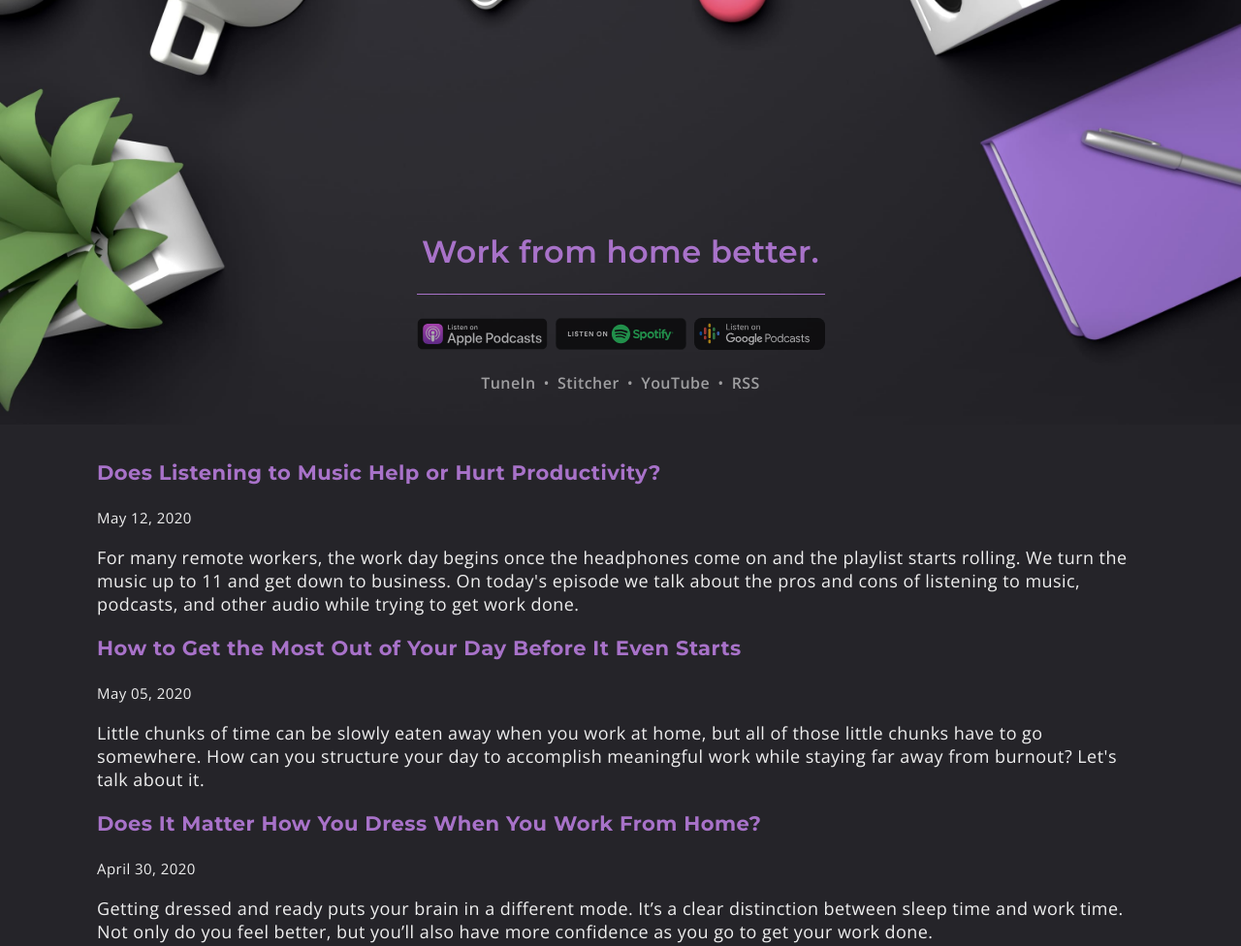
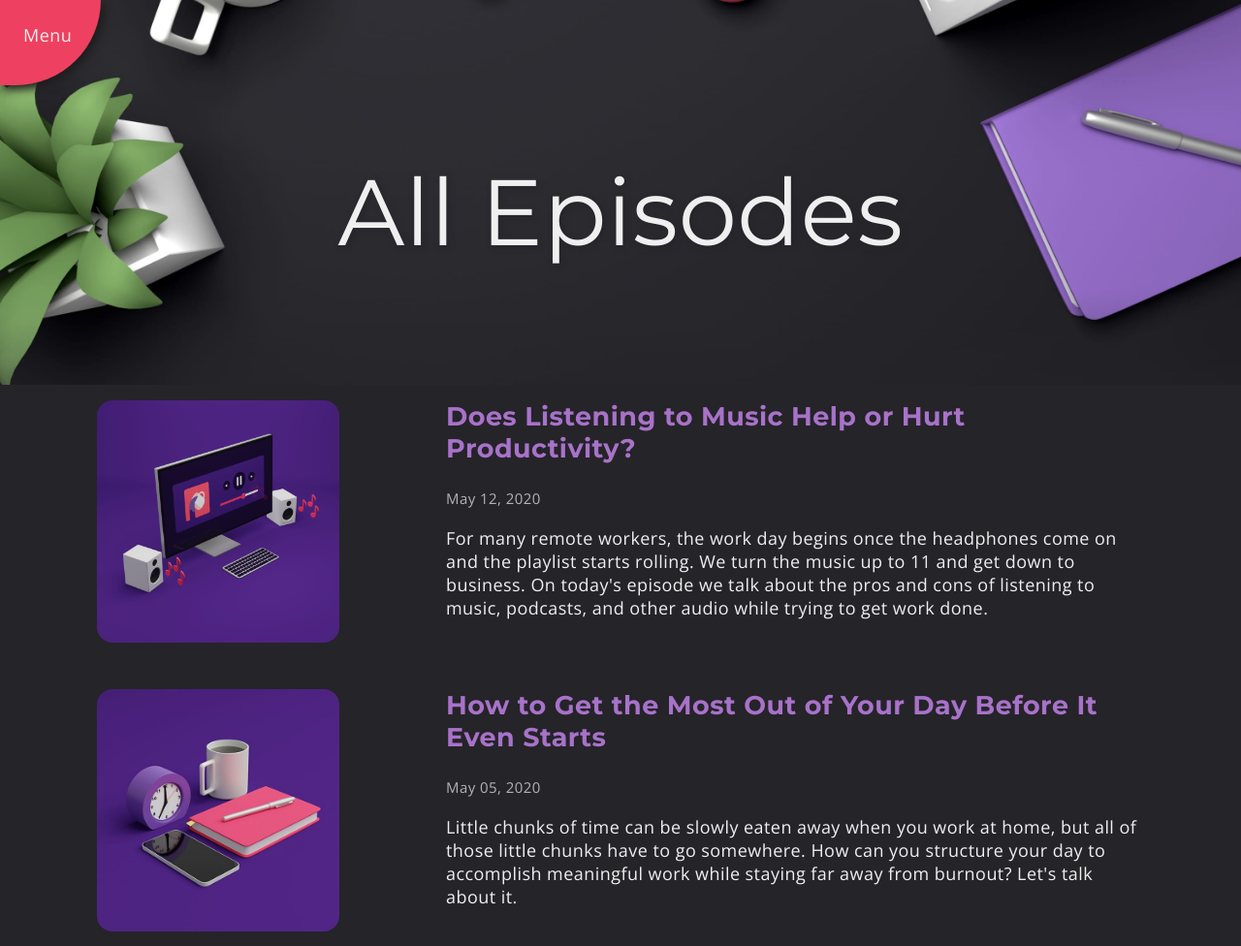
Before and after one commit to corydhmiller/commuteless-fm, a Gatsby site: page /episodes in a window 1280 px wide. Shown: the top 976 px of the page at 97% size. Built offline with nearby package versions, Linux system fonts and the light colour scheme; Gatsby itself is replaced by a stand-in of ours.

Commit message:
Get lots more design in there

```diff
--- a/src/components/Header.tsx
+++ b/src/components/Header.tsx
@@ -6,6 +6,12 @@ import GoogleImage from "../../content/images/badges/google.svg"
 import styled from "styled-components"
 import BackgroundImage from "gatsby-background-image"
 import SiteContext from "../../SiteContext"
+
+// Determine if the page is home or not
+
+const isHome = () => {
+  return location.pathname === "/"
+}
 
 const Platforms = [
   {
@@ -58,10 +64,7 @@ const HeaderWithBackground = styled(BackgroundImage)`
   display: grid;
   align-items: center;
   justify-content: center;
-  padding: 5rem 2rem 1rem;
-  @media screen and (min-width: 700px) {
-    padding-top: 30vh;
-  }
+
   &:after {
     background: linear-gradient(
       0,
@@ -83,102 +86,55 @@ const HeaderWithBackground = styled(BackgroundImage)`
   }
 `
 
-const HeaderContent = styled.div`
-  position: relative;
-  z-index: 20;
-  max-width: 1180px;
-  text-align: center;
+const MenuStyled = styled.div`
+  position: absolute;
+  top: 0;
+  left: 0;
+  background: var(--color-red);
+  z-index: 555;
+  padding: 1.5rem 3rem 3rem 1.5rem;
+  border-bottom-right-radius: 8rem;
+  box-shadow: 4px 4px 10px var(--color-black);
+  position: fixed;
+  width: 2rem;
+  height: 1rem;
+  transition: 0.35s all ease-in-out;
+  &[data-menu-toggled="true"] {
+    padding: 0.5rem 0 0 0.5rem;
+    width: 100%;
+    height: 100%;
+    border-radius: 0;
+    background-color: rgba(29, 29, 29, 0.97);
+    .menu-content {
+      display: flex;
+      opacity: 1;
+    }
+  }
+  .menu-toggle {
+    cursor: pointer;
+  }
 `
 
-class Header extends React.Component<HeaderProps> {
-  static contextType = SiteContext
-  constructor(props: HeaderProps) {
-    super(props)
+const MenuContent = styled.div`
+  height: 100%;
+  width: 100%;
+  display: none;
+  justify-content: center;
+  align-items: center;
+  opacity: 0;
+  transition: 0.25s all ease;
+`
+const MenuList = styled.ul`
+  width: 100%;
+  list-style-type: none;
+  text-align: center;
+  margin: 0;
+  padding: 0;
+  font-size: 2rem;
+  & li {
+    padding: 1rem 0;
   }
-  render() {
-    return (
-      <StaticQuery
-        query={graphql`
-          query {
-            desktop: file(
-              relativePath: { eq: "commuteless-site-background.jpg" }
-            ) {
-              childImageSharp {
-                fluid(quality: 90, maxWidth: 1920) {
-                  ...GatsbyImageSharpFluid_withWebp
-                }
-              }
-            }
-          }
-        `}
-        render={data => {
-          // Set ImageData.
-          const imageData = data.desktop.childImageSharp.fluid
-          return (
-            <HeaderWithBackground
-              Tag="header"
-              fluid={imageData}
-              // Reset style here to handle responsive sizing
-              // style={{ backgroundPosition: "center top" }}
-            >
-              <HeaderContent>
-                <HeaderH1
-                  style={{
-                    marginTop: 0,
-                  }}
-                >
-                  {this.context.currentPage.title}
-                </HeaderH1>
-                <HeaderH2 style={{ color: "var(--color-lightpurple)" }}>
-                  Work from home better.
-                </HeaderH2>
-                <PlatformsWrapper>
-                  <MainPlatformsList>
-                    {Platforms.map(({ ...props }: PlatformsTypes) => {
-                      if (props.image) {
-                        return (
-                          <li key={props.name}>
-                            <a href={props.url}>
-                              <PlatformImage
-                                src={props.image}
-                                alt={props.name}
-                              />
-                            </a>
-                          </li>
-                        )
-                      }
-                    })}
-                  </MainPlatformsList>
-                  <PlatformList>
-                    {Platforms.map(({ ...props }: PlatformsTypes) => {
-                      if (!props.image) {
-                        return (
-                          <li key={props.name}>
-                            <a href={props.url}>{props.name}</a>
-                          </li>
-                        )
-                      }
-                    })}
-                  </PlatformList>
-                </PlatformsWrapper>
-              </HeaderContent>
-            </HeaderWithBackground>
-          )
-        }}
-      />
-    )
-  }
-}
-
-// const Header = styled(BackgroundSection)`
-//   display: grid;
-//   align-items: center;
-//   justify-content: center;
-//   padding: 5rem 2rem;
-//   @media screen and (min-width: 480px) {
-//     padding: 5rem 2rem 7rem;
-//   }
-// `
+`
 
 const HeaderH1 = styled.h1`
   margin: 0;
@@ -239,4 +195,196 @@ const MainPlatformsList = styled.ul`
   }
 `
 
+const HeaderTitleSection = ({ ...props }) => {
+  const context = props.context
+  if (context.currentPage.type === "episode") {
+    return (
+      <>
+        <HeaderH1
+          style={{
+            marginTop: 0,
+            textShadow: "2px 2px 6px var(--color-lightblack)",
+          }}
+        >
+          {context.currentPage.title}
+        </HeaderH1>
+        <h2 style={{ fontWeight: 400, color: "var(--color-lightpurple)" }}>
+          {context.currentPage.hosts}
+        </h2>
+        <h3 style={{ fontWeight: 400, opacity: 0.6 }}>
+          {context.currentPage.date}
+        </h3>
+      </>
+    )
+  }
+  if (isHome()) {
+    return (
+      <>
+        <HeaderH1
+          style={{
+            marginTop: 0,
+            textShadow: "2px 2px 6px var(--color-lightblack)",
+          }}
+        >
+          {context.currentPage.title}
+        </HeaderH1>
+        <HeaderH2 style={{ color: "var(--color-lightpurple)" }}>
+          Work from home better.
+        </HeaderH2>
+        <PlatformsWrapper>
+          <MainPlatformsList>
+            {Platforms.map(({ ...platform }: PlatformsTypes) => {
+              if (platform.image) {
+                return (
+                  <li key={platform.name}>
+                    <a href={platform.url}>
+                      <PlatformImage src={platform.image} alt={platform.name} />
+                    </a>
+                  </li>
+                )
+              }
+            })}
+          </MainPlatformsList>
+          <PlatformList>
+            {Platforms.map(({ ...platform }: PlatformsTypes) => {
+              if (!platform.image) {
+                return (
+                  <li key={platform.name}>
+                    <a href={platform.url}>{platform.name}</a>
+                  </li>
+                )
+              }
+            })}
+          </PlatformList>
+        </PlatformsWrapper>
+      </>
+    )
+  }
+  return (
+    <>
+      <HeaderH1
+        style={{
+          marginTop: 0,
+          textShadow: "2px 2px 6px var(--color-lightblack)",
+        }}
+      >
+        {context.currentPage.title}
+      </HeaderH1>
+    </>
+  )
+}
+
+const HeaderContent = styled.div`
+  position: relative;
+  z-index: 20;
+  max-width: 1180px;
+  text-align: center;
+  padding: 5rem 2rem 1rem;
+  &.header-episode{
+    @media screen and (min-width: 700px) {
+      padding: 20vh 0 5vh;
+    }
+  }
+  &.header-page {
+    @media screen and (min-width: 700px) {
+      padding: 20vh 0 15vh;
+    }
+  }
+  &.header-home {
+    @media screen and (min-width: 700px) {
+      padding: 30vh 0 0;
+    }
+  }
+`
+
+const Menu = () => {
+  const [toggled, setToggled] = React.useState(false)
+
+  return (
+    <MenuStyled className="menu" data-menu-toggled={toggled}>
+      <div
+        className="menu-toggle"
+        onClick={() => {
+          setToggled(!toggled)
+        }}
+      >
+        Menu
+      </div>
+      <MenuContent className="menu-content">
+        <MenuList>
+          <li>
+            <Link
+              to="/"
+              onClick={() => {
+                setToggled(!toggled)
+              }}
+            >
+              Home
+            </Link>
+          </li>
+          <li>
+            <Link
+              to="/episodes"
+              onClick={() => {
+                setToggled(!toggled)
+              }}
+            >
+              All Episodes
+            </Link>
+          </li>
+          <li>Contact Us</li>
+          <li>Sponsor the Show</li>
+        </MenuList>
+      </MenuContent>
+    </MenuStyled>
+  )
+}
+
+class Header extends React.Component<HeaderProps> {
+  static contextType = SiteContext
+  constructor(props: HeaderProps) {
+    super(props)
+  }
+  render() {
+    return (
+      <StaticQuery
+        query={graphql`
+          query {
+            desktop: file(
+              relativePath: { eq: "commuteless-site-background.jpg" }
+            ) {
+              childImageSharp {
+                fluid(quality: 90, maxWidth: 1920) {
+                  ...GatsbyImageSharpFluid_withWebp
+                }
+              }
+            }
+          }
+        `}
+        render={data => {
+          // Set ImageData.
+          const imageData = data.desktop.childImageSharp.fluid
+          return (
+            <>
+              <Menu />
+              <HeaderWithBackground
+                Tag="header"
+                fluid={imageData}
+                // Reset style here to handle responsive sizing
+                // style={{ backgroundPosition: "center top" }}
+              >
+                <HeaderContent
+                  className={`header-${this.context.currentPage.type}`}
+                >
+                  <HeaderTitleSection context={this.context} />
+                </HeaderContent>
+              </HeaderWithBackground>
+            </>
+          )
+        }}
+      />
+    )
+  }
+}
+
 export default Header
--- a/src/pages/episodes.tsx
+++ b/src/pages/episodes.tsx
@@ -3,8 +3,26 @@ import { Link, graphql } from "gatsby"
 import Layout from "../components/Layout"
 import SEO from "../components/seo"
 import { dateIsInFuture } from "../utils/helpers"
+import SiteContext from "../../SiteContext"
+import Img from "gatsby-image"
+import styled from "styled-components"
+
+const Episode = styled.div`
+  display: grid;
+  grid-template-columns: 1fr 2fr;
+  margin-bottom: 3rem;
+`
+
+const EpisodeImage = styled(Img)`
+  max-width: 250px;
+  border-radius: 1rem;
+`
 
 class EpisodesPage extends React.Component<{ data: any; location: any }> {
+  static contextType = SiteContext
+  componentDidMount() {
+    this.context.setCurrentPage({ title: "All Episodes", type: "page" })
+  }
   render() {
     const { data } = this.props
     const siteTitle = data.site.siteMetadata.title
@@ -23,19 +41,24 @@ class EpisodesPage extends React.Component<{ data: any; location: any }> {
           const title = node.frontmatter.title || node.fields.slug
           const url = `/episodes${node.fields.slug}`
           return (
-            <div key={node.fields.slug}>
-              <h3>
+            <Episode key={node.fields.slug}>
+              <EpisodeImage
+                fluid={node.frontmatter.image.childImageSharp.fluid}
+              />
+              <div className="">
+                <h2 style={{ marginTop: 0 }}>
                   <Link style={{ boxShadow: `none` }} to={url}>
                     {title}
                   </Link>
-              </h3>
-              <small>{node.frontmatter.date}</small>
+                </h2>
+                <small style={{ opacity: 0.7 }}>{node.frontmatter.date}</small>
                 <p
                   dangerouslySetInnerHTML={{
                     __html: node.frontmatter.description,
                   }}
                 />
               </div>
+            </Episode>
           )
         })}
       </Layout>
@@ -63,6 +86,22 @@ export const pageQuery = graphql`
             date(formatString: "MMMM DD, YYYY")
             title
             description
+            image {
+              childImageSharp {
+                fluid(maxWidth: 200) {
+                  base64
+                  tracedSVG
+                  aspectRatio
+                  src
+                  srcSet
+                  srcWebp
+                  srcSetWebp
+                  sizes
+                  originalImg
+                  originalName
+                }
+              }
+            }
           }
         }
       }
```
Also changed, not shown: src/pages/index.tsx (+6 -6 lines), src/templates/episode.tsx (+9 -23 lines). Lines whose indentation alone changed are shown as unchanged.
